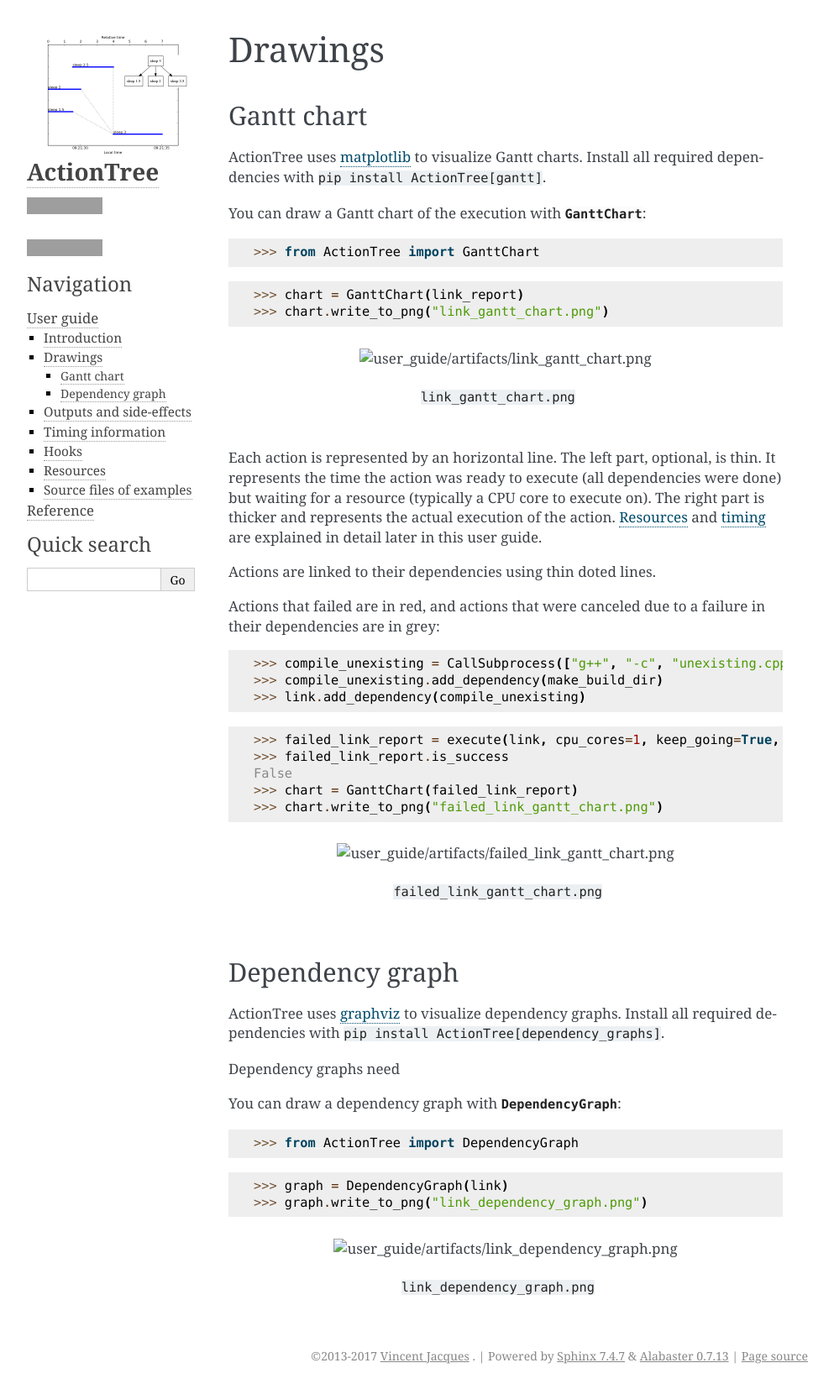
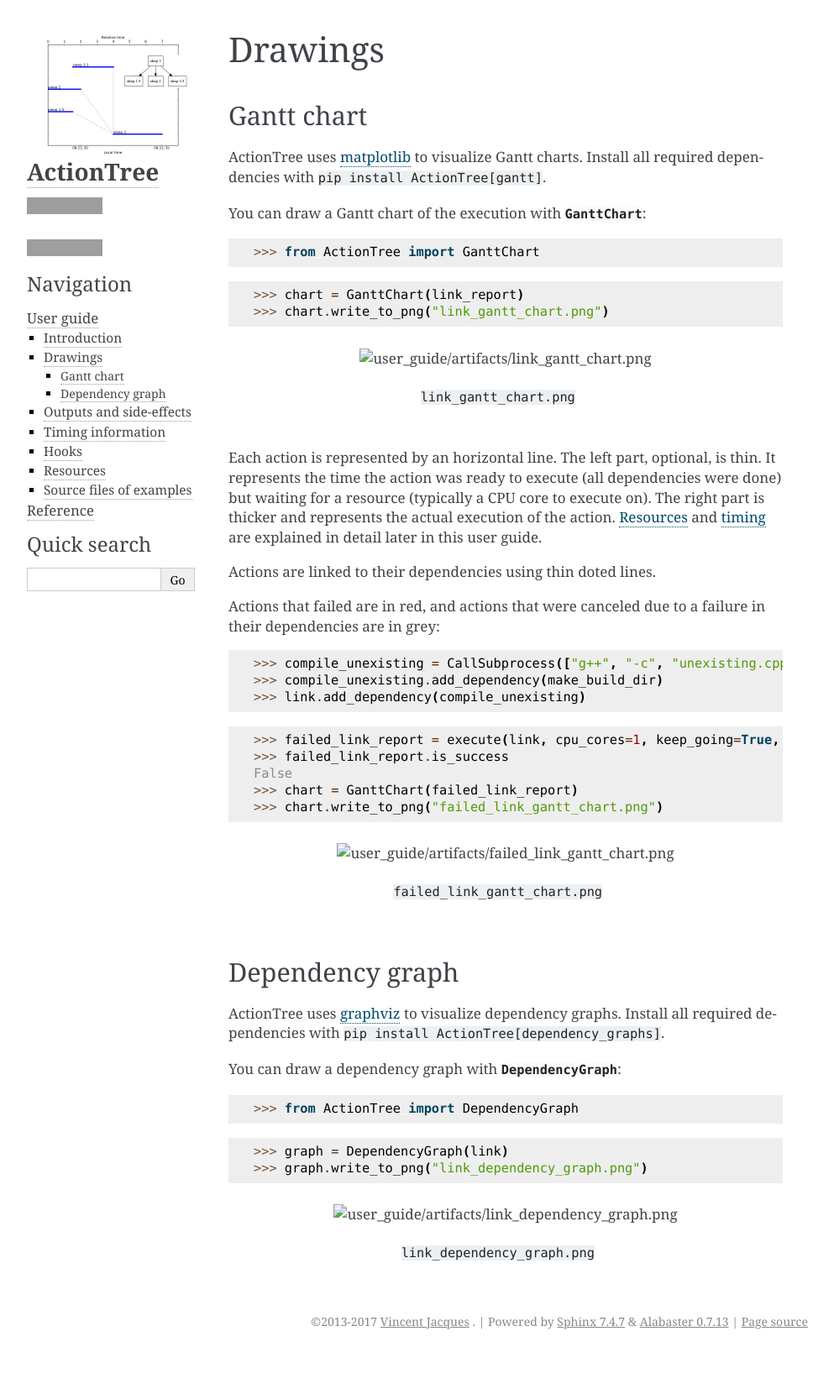
Before and after one commit to jacquev6/ActionTree, a Sphinx documentation site: the page built from doc/user_guide/drawings.rst, in a window 1280 px wide. Shown: the whole page at 84% size, without its empty margins (148-1141 px from the left). Built offline with Sphinx 7.4.7, drawn with Linux system fonts in a browser that asks for light colours; the version number is read from the project's files by our own code; after the commit the page ends 1613 px from its top, so only the background shows below that; grey boxes are pictures that could not be loaded.

Commit message:
Fix typo in #4

```diff
--- a/doc/user_guide/drawings.rst
+++ b/doc/user_guide/drawings.rst
@@ -64,8 +64,6 @@ ActionTree[dependency_graphs]``.
 
 .. _`graphviz`: https://pypi.python.org/pypi/graphviz
 
-Dependency graphs need
-
 You can draw a dependency graph with :class:`.DependencyGraph`:
 
 >>> from ActionTree import DependencyGraph
```
